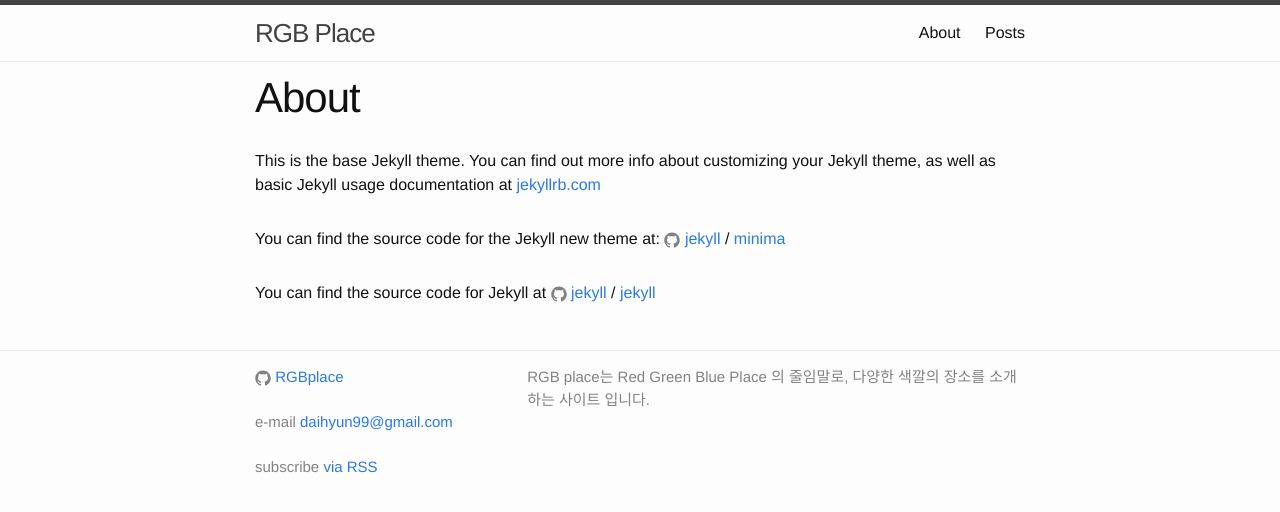
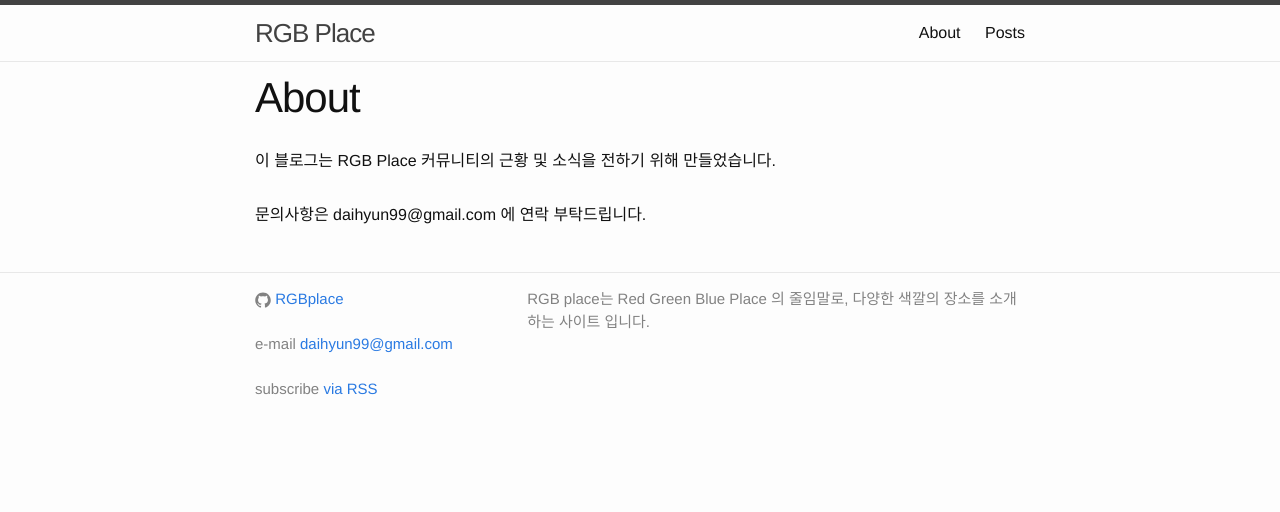
Before and after one commit to 6lueparr0t/about-rgbplace, a Jekyll site: the page built from pages/about.md, in a window 1280 px wide. Shown: the top 512 px of the page. Built offline with Jekyll 4.4.1, drawn with Linux system fonts in a browser that asks for light colours; nearby versions of some CDN libraries.

Commit message:
auto commit 2017-01-26 02:35:04

```diff
--- a/pages/about.md
+++ b/pages/about.md
@@ -4,12 +4,6 @@
 permalink: /about/
 ---
 
-This is the base Jekyll theme. You can find out more info about customizing your Jekyll theme, as well as basic Jekyll usage documentation at [jekyllrb.com](http://jekyllrb.com/)
+이 블로그는 RGB Place 커뮤니티의 근황 및 소식을 전하기 위해 만들었습니다.
 
-You can find the source code for the Jekyll new theme at:
-{% include icon-github.html username="jekyll" %} /
-[minima](https://github.com/jekyll/minima)
-
-You can find the source code for Jekyll at
-{% include icon-github.html username="jekyll" %} /
-[jekyll](https://github.com/jekyll/jekyll)
+문의사항은 daihyun99@gmail.com 에 연락 부탁드립니다.
```
